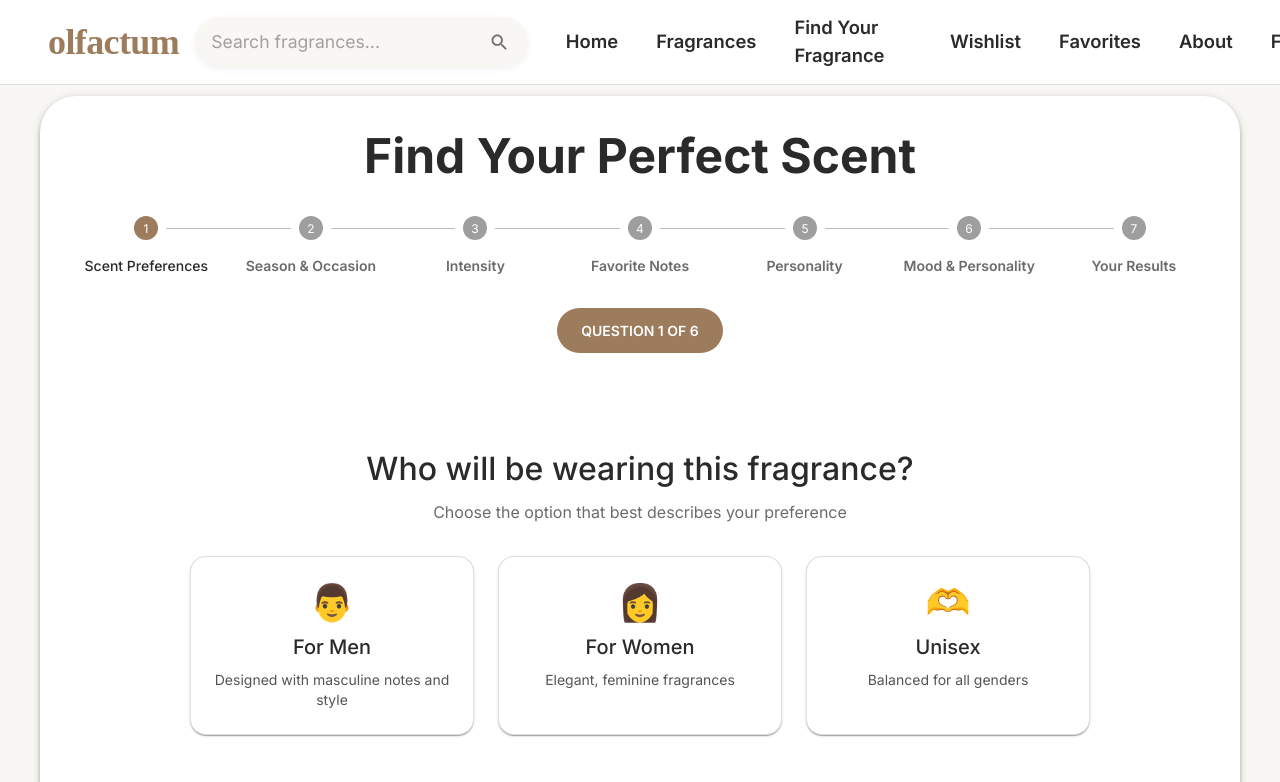
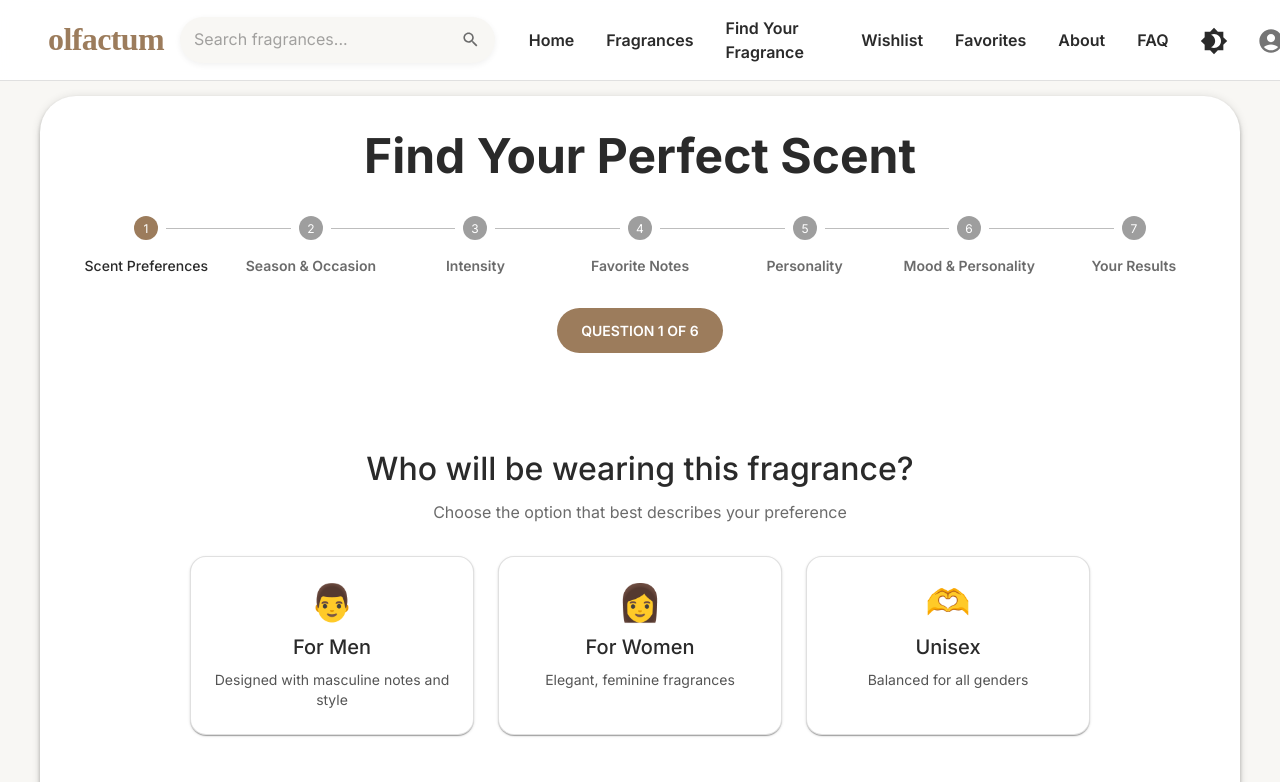
Before and after one commit to ognjen-raickovic/olfactum, a React (Vite) app in the folder frontend/: page /find-your-fragrance in a window 1280 px wide. Shown: the top 782 px of the page. Built offline with nearby package versions, Linux system fonts and the light colour scheme.

Commit message:
Adjust spacing and alignment of Navbar elements on PC resolution

```diff
--- a/frontend/src/components/Navbar.jsx
+++ b/frontend/src/components/Navbar.jsx
@@ -30,7 +30,7 @@ import { useThemeContext } from "../contexts/ThemeContext";
 import { searchFragrances } from "../services/fragranceService";
 import FragranceModal from "./FragranceModal";
 import { humanizeName } from "../utils/humanizeName";
-import { motion, AnimatePresence } from "framer-motion";
+import { motion } from "framer-motion";
 
 const Navbar = () => {
   const theme = useTheme();
@@ -67,12 +67,10 @@ const Navbar = () => {
   const handleChange = (e) => {
     const val = e.target.value;
     setQuery(val);
-
     if (!val.trim()) {
       setResults([]);
       return;
     }
-
     const filtered = searchFragrances(val);
     setResults(filtered.slice(0, 6));
   };
@@ -95,7 +93,6 @@ const Navbar = () => {
 
   return (
     <>
-      {/* Fixed navbar */}
       <AppBar
         position="fixed"
         elevation={0}
@@ -114,7 +111,7 @@ const Navbar = () => {
             display: "flex",
             alignItems: "center",
             justifyContent: "space-between",
-            minHeight: { xs: 70, md: 84 },
+            minHeight: { xs: 68, md: 80 },
             px: { xs: 1.5, sm: 3, md: 6 },
             gap: 2,
           }}
@@ -131,29 +128,31 @@ const Navbar = () => {
               textDecoration: "none",
               textTransform: "lowercase",
               letterSpacing: "-0.6px",
-              fontSize: { xs: "1.6rem", sm: "1.9rem", md: "2.25rem" },
+              fontSize: { xs: "1.4rem", sm: "1.75rem", md: "2rem" },
               "&:hover": { opacity: 0.95 },
+              display: "flex",
+              alignItems: "center",
             }}
           >
             olfactum
           </Typography>
 
-          {/* Center section: search + links */}
+          {/* Center: search + links */}
           <Box
             sx={{
               display: "flex",
               alignItems: "center",
-              gap: 3.5,
+              gap: 3,
               flexGrow: 1,
               justifyContent: "center",
             }}
           >
-            {/* Search box */}
+            {/* Search */}
             <Box
               sx={{
                 display: "flex",
                 alignItems: "center",
-                width: { xs: 180, sm: 260, md: 360 },
+                width: { xs: 180, sm: 250, md: 340 },
                 maxWidth: "46vw",
                 position: "relative",
               }}
@@ -164,8 +163,8 @@ const Navbar = () => {
                   alignItems: "center",
                   bgcolor: "background.default",
                   borderRadius: 3,
-                  px: 1.5,
-                  py: { xs: 0.7, md: 1 },
+                  px: 1.25,
+                  py: { xs: 0.6, md: 0.9 },
                   width: "100%",
                   boxShadow:
                     theme.palette.mode === "light"
@@ -181,17 +180,17 @@ const Navbar = () => {
                   sx={{
                     color: "text.primary",
                     width: "100%",
-                    fontSize: { xs: "1rem", md: "1.1rem" },
+                    fontSize: { xs: "0.9rem", md: "1rem" },
                     px: 0.5,
                   }}
                 />
                 <IconButton
                   onClick={handleSearchSubmit}
                   aria-label="Search"
-                  sx={{ p: { xs: 0.5, md: 0.7 } }}
+                  sx={{ p: { xs: 0.4, md: 0.6 } }}
                 >
                   <Search
-                    sx={{ color: "text.secondary", fontSize: "1.3rem" }}
+                    sx={{ color: "text.secondary", fontSize: "1.2rem" }}
                   />
                 </IconButton>
               </Box>
@@ -228,20 +227,20 @@ const Navbar = () => {
                         src={r.image}
                         alt={r.name}
                         style={{
-                          width: 44,
-                          height: 44,
+                          width: 40,
+                          height: 40,
                           objectFit: "cover",
                           borderRadius: 6,
                         }}
                       />
                       <Box>
                         <MuiTypography
-                          sx={{ fontWeight: 700, fontSize: "0.98rem" }}
+                          sx={{ fontWeight: 700, fontSize: "0.92rem" }}
                         >
                           {getDisplayLabel(r)}
                         </MuiTypography>
                         <MuiTypography
-                          sx={{ fontSize: "0.78rem", color: "text.secondary" }}
+                          sx={{ fontSize: "0.75rem", color: "text.secondary" }}
                         >
                           {humanizeName(r.brand)}
                         </MuiTypography>
@@ -252,12 +251,12 @@ const Navbar = () => {
               )}
             </Box>
 
-            {/* Desktop nav links */}
+            {/* Nav links */}
             <Box
               sx={{
                 display: { xs: "none", md: "flex" },
                 alignItems: "center",
-                gap: 4.25,
+                gap: 3.5,
                 ml: 1,
               }}
             >
@@ -271,7 +270,7 @@ const Navbar = () => {
                     textDecoration: "none",
                     color: "text.primary",
                     fontWeight: 600,
-                    fontSize: { xs: "1.05rem", md: "1.15rem" },
+                    fontSize: { xs: "0.95rem", md: "1rem" },
                     position: "relative",
                     px: 0.25,
                     py: 0.25,
@@ -280,7 +279,7 @@ const Navbar = () => {
                       position: "absolute",
                       width: 0,
                       height: "2px",
-                      bottom: -8,
+                      bottom: -6,
                       left: 0,
                       bgcolor: "primary.main",
                       transition: "width 0.22s ease",
@@ -295,54 +294,71 @@ const Navbar = () => {
             </Box>
           </Box>
 
-          {/* Right side: theme (desktop only), profile, menu */}
-          <Box sx={{ display: "flex", alignItems: "center", gap: 1.25 }}>
-            {/* Theme toggle: only visible on md+ */}
+          {/* Right: theme + profile + menu */}
+          <Box
+            sx={{
+              display: "flex",
+              alignItems: "center",
+              gap: 1.5,
+              transform: "translateY(1px)",
+            }}
+          >
+            {/* Theme toggle (desktop) */}
             <Box sx={{ display: { xs: "none", md: "flex" } }}>
               <IconButton
                 onClick={toggleTheme}
                 color="inherit"
-                sx={{ ml: 0.5 }}
+                sx={{
+                  width: 42,
+                  height: 42,
+                  ml: 0.75,
+                  display: "flex",
+                  alignItems: "center",
+                  justifyContent: "center",
+                }}
               >
-                <AnimatePresence mode="wait" initial={false}>
-                  <motion.div
+                <Box
+                  component={motion.div}
                   key={mode}
                   initial={{ rotate: -90, opacity: 0 }}
                   animate={{ rotate: 0, opacity: 1 }}
                   exit={{ rotate: 90, opacity: 0 }}
-                    transition={{ duration: 0.35, ease: "easeOut" }}
+                  transition={{ duration: 0.35 }}
+                  sx={{
+                    display: "flex",
+                    alignItems: "center",
+                    justifyContent: "center",
+                  }}
                 >
                   {mode === "dark" ? (
                     <Brightness7 sx={{ fontSize: "1.75rem" }} />
                   ) : (
                     <Brightness4 sx={{ fontSize: "1.75rem" }} />
                   )}
-                  </motion.div>
-                </AnimatePresence>
+                </Box>
               </IconButton>
             </Box>
 
-            {/* Profile */}
+            {/* Profile (desktop) */}
             <Box sx={{ display: { xs: "none", md: "flex" } }}>
               <IconButton component={Link} to="/profile" sx={{ ml: 0.25 }}>
-                <AccountCircle sx={{ fontSize: "2rem" }} />
+                <AccountCircle sx={{ fontSize: "1.75rem" }} />
               </IconButton>
             </Box>
 
             {/* Mobile menu */}
             <Box sx={{ display: { xs: "flex", md: "none" } }}>
               <IconButton onClick={() => setDrawerOpen(true)}>
-                <MenuIcon sx={{ fontSize: "1.8rem" }} />
+                <MenuIcon sx={{ fontSize: "1.7rem" }} />
               </IconButton>
             </Box>
           </Box>
         </Toolbar>
       </AppBar>
 
-      {/* Spacer to prevent content jump (this is the trick) */}
       <Toolbar />
 
-      {/* Mobile drawer */}
+      {/* Mobile Drawer */}
       <Drawer
         anchor="right"
         open={drawerOpen}
@@ -357,7 +373,7 @@ const Navbar = () => {
             bgcolor: "background.paper",
           }}
         >
-          {/* Drawer header */}
+          {/* Header */}
           <Box
             sx={{
               display: "flex",
@@ -425,7 +441,7 @@ const Navbar = () => {
 
           <Divider />
 
-          {/* Theme toggle inside drawer (mobile only) */}
+          {/* Theme toggle (mobile) */}
           <Box
             onClick={toggleTheme}
             sx={{
@@ -439,27 +455,32 @@ const Navbar = () => {
             }}
           >
             <Typography sx={{ fontWeight: 600 }}>Theme</Typography>
-
-            <AnimatePresence mode="wait" initial={false}>
-              <motion.div
-                key={mode} // triggers animation on mode change
+            <Box
+              component={motion.div}
+              key={mode}
               initial={{ rotate: -90, opacity: 0 }}
               animate={{ rotate: 0, opacity: 1 }}
               exit={{ rotate: 90, opacity: 0 }}
-                transition={{ duration: 0.35, ease: "easeOut" }}
+              transition={{ duration: 0.35 }}
+              sx={{
+                display: "flex",
+                alignItems: "center",
+                justifyContent: "center",
+                width: 32,
+                height: 32,
+              }}
             >
               {mode === "dark" ? (
                 <Brightness7 sx={{ fontSize: "1.55rem" }} />
               ) : (
                 <Brightness4 sx={{ fontSize: "1.55rem" }} />
               )}
-              </motion.div>
-            </AnimatePresence>
+            </Box>
           </Box>
         </Box>
       </Drawer>
 
-      {/* Fragrance modal */}
+      {/* Modal */}
       {selectedFragrance && (
         <FragranceModal
           fragrance={selectedFragrance}
```
Lines whose indentation alone changed are shown as unchanged.
